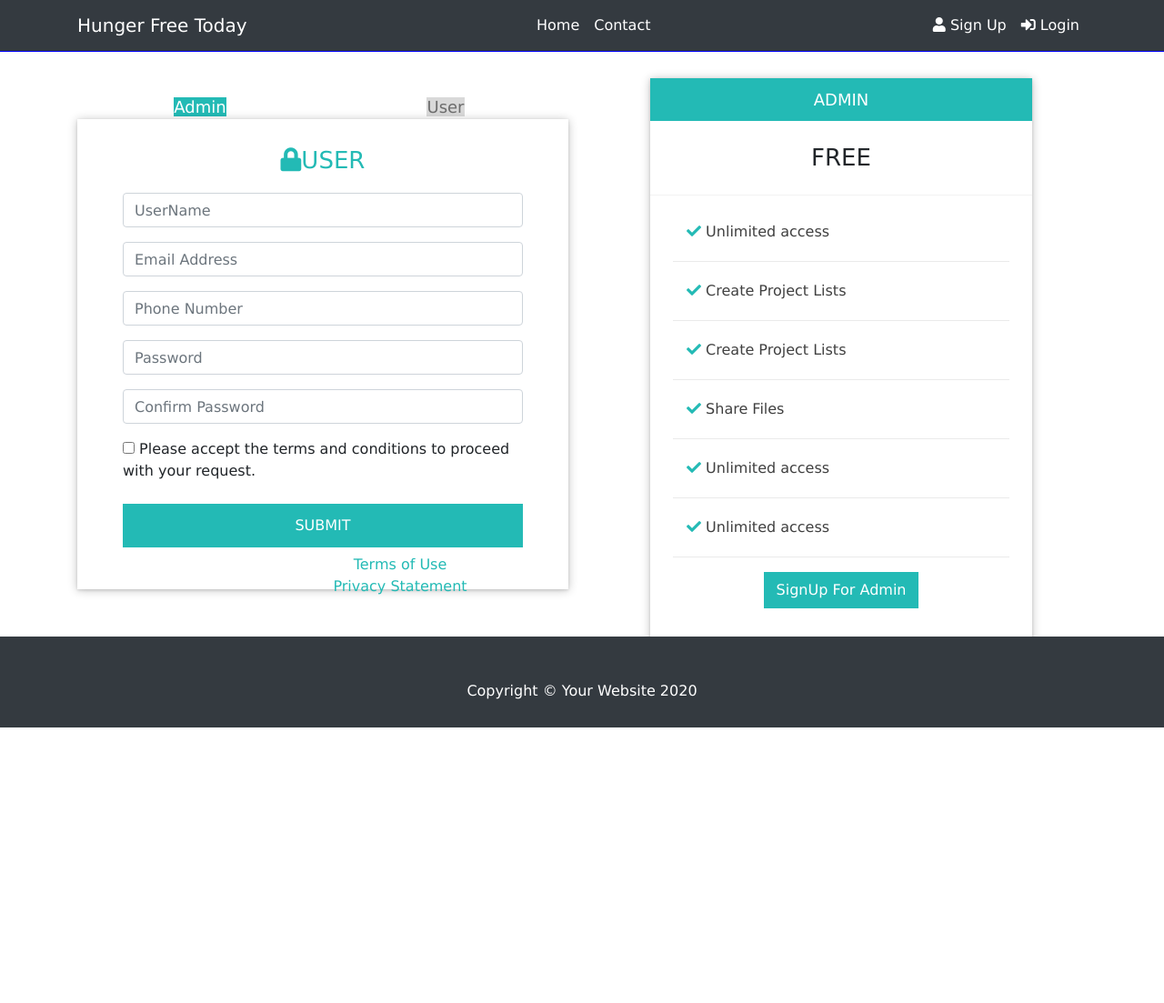
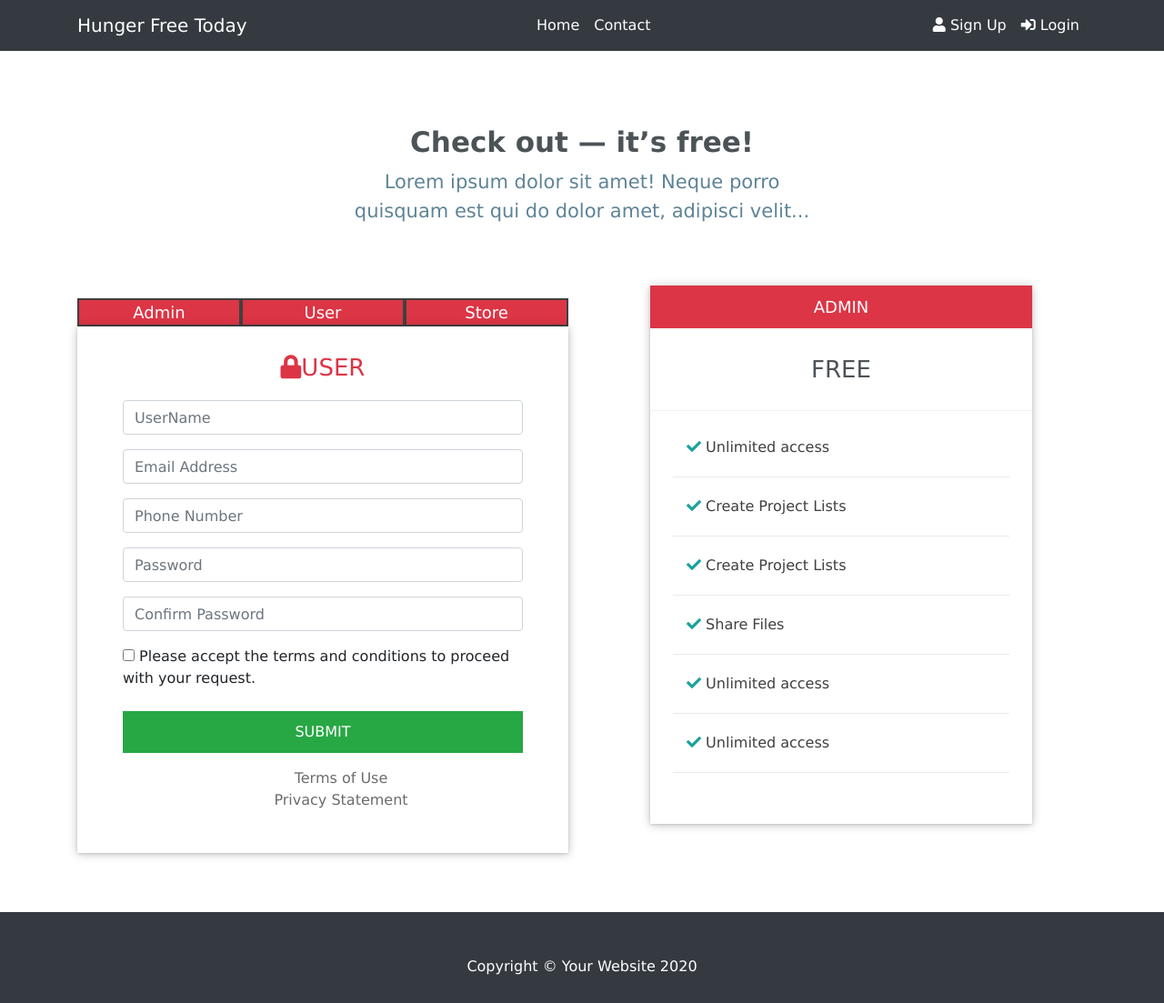
Before and after one commit to elyskrie21/Hunger-Free-Today, a Flask app: page /login in a window 1280 px wide. Shown: the whole page at 91% size. Before the commit the page ends 800 px from the top, so only its background shows below. Run offline with Flask 2, Linux system fonts and the light colour scheme; some libraries are stand-ins or nearby versions; some web fonts are replaced.

Commit message:
Improve login page

```diff
--- a/static/css/index.css
+++ b/static/css/index.css
@@ -10,11 +10,12 @@ html {
 
 body {
   min-height:100%;
-  padding:0;
   margin:0;
+  padding-top: 56px;
+  padding-bottom: 120px;
   position:relative;
   font-family: Cambo, Verdana, Geneva, Tahoma, sans-serif;
-  padding-top: 56px;
+
 }
 
 
@@ -50,13 +51,13 @@ body {
 
 
 /* Footer */
-footer{
+.footer{
   position:absolute;
   bottom:0;
   width:100%;
   height:100px;
 }
-
+/*
 *:hover {
    outline:1px blue solid;
- }
+}  */
--- a/static/css/login.css
+++ b/static/css/login.css
@@ -1,11 +1,24 @@
+.header-title{
+margin: 5rem 0;
+}
+h1{
+font-size: 31px;
+line-height: 40px;
+font-weight: 600;
+color:#4c5357;
+}
+h2{
+color: #5e8396;
+font-size: 21px;
+line-height: 32px;
+font-weight: 400;
+}
 .login-signup {
   padding: 0 0 25px;
 }
 
 .btn-success {
-  background: #23bab5;
   border-radius:0;
-  border: 2px solid #23bab5;
   webkit-transition: all 400ms cubic-bezier(.4,0,.2,1);
   transition: all 400ms cubic-bezier(.4,0,.2,1);
 }
@@ -15,11 +28,11 @@
   border: 2px solid #1aa19d;
   webkit-transition: all 400ms cubic-bezier(.4,0,.2,1);
   transition: all 400ms cubic-bezier(.4,0,.2,1);
-  color: #23BAB5;
+  color:#dc3545;
 }
 
 a {
-  color: #23bab5;
+  color: #6c6c6c;
 }
 
 ul {
@@ -51,7 +64,7 @@ article[role="login"]:hover {
 article[role="login"] h3 {
   font-size: 26px;
   font-weight: 300;
-  color: #23bab5;
+  color:#dc3545;
   margin-bottom: 20px;
 }
 
@@ -75,16 +88,15 @@ article[role="login"] p {
 
 .nav-tab-holder .nav-tabs > li {
   margin-bottom: -3px;
+  background-color:#dc3545;
   text-align: center;
   padding: 0;
   display: table-cell;
   float: none;
-  padding: 0;
+  border: 2px solid #404040;
 }
 
 .nav-tab-holder .nav-tabs > li > a {
-  background: #d9d9d9;
-  color: #6c6c6c;
   margin: 0;
   font-size: 18px;
   font-weight: 300;
@@ -92,7 +104,6 @@ article[role="login"] p {
 
 .nav-tab-holder .nav-tabs > li.active > a, .nav-tabs > li.active > a:hover, .nav-tabs > li.active > a:focus {
   color: #FFF;
-  background-color: #23bab5;
   border: 0;
   border-radius: 0;
 }
@@ -110,7 +121,7 @@ article[role="manufacturer"] {
 }
 
 article[role="manufacturer"] header {
-  background: #23bab5;
+  background:#dc3545;
   color: #fff;
   padding: 10px;
   font-size: 18px;
@@ -136,12 +147,28 @@ article[role="manufacturer"] ul li {
 }
 
 article[role="manufacturer"] ul li i {
-  color: #23bab5;
+  color: #1aa19d;
 }
 
 .login-signup {
   padding: 0 0 25px;
 }
+
+.social-login{
+    width:390px;
+    margin:0 auto;
+    margin-bottom: 14px;
+}
+
+.social-btn{
+    font-weight: 100;
+    color:white;
+    width:190px;
+    font-size: 0.9rem;
+}
+
+.facebook-btn{  background-color:#3C589C; }
+.google-btn{ background-color: #DF4B3B; }
 
 @media only screen and (max-width: 767px) {
   .mobile-pull {
--- /dev/null
+++ b/templates/contact.html
@@ -0,0 +1,5 @@
+{% extends "base.html"  %}
+
+{% block content %}
+
+{% enblock %}
--- a/templates/login.html
+++ b/templates/login.html
@@ -3,13 +3,24 @@
 {% block css %} <link href="{{url_for('static', filename='css/login.css')}}" rel="stylesheet"> {% endblock %}
 
 {% block content %}
-<div class="container pt-5">
-    <div class="login-signup">
+<div class="container">
+      <div class="col-md-6 mx-auto text-center">
+         <div class="header-title">
+            <h1 class="wv-heading--title">
+               Check out — it’s free!
+            </h1>
+            <h2 class="wv-heading--subtitle">
+               Lorem ipsum dolor sit amet! Neque porro quisquam est qui do dolor amet, adipisci velit...
+            </h2>
+         </div>
+      </div>
+          <div class="login-signup">
       <div class="row">
         <div class="col-sm-6 nav-tab-holder">
         <ul class="nav nav-tabs row" role="tablist">
-          <li role="presentation" class="active col-sm-6"><a href="#home" aria-controls="home" role="tab" data-toggle="tab">Admin</a></li>
-          <li role="presentation" class="col-sm-6"><a href="#profile" aria-controls="profile" role="tab" data-toggle="tab">User</a></li>
+          <li role="presentation" class="active col-sm-4"><a href="#home" aria-controls="home" role="tab" data-toggle="tab">Admin</a></li>
+          <li role="presentation" class="active col-sm-4"><a href="#profile" aria-controls="profile" role="tab" data-toggle="tab">User</a></li>
+          <li role="presentation" class="active col-sm-4"><a href="#store" aria-controls="profile" role="tab" data-toggle="tab">Store</a></li>
         </ul>
       </div>
 
@@ -47,7 +58,7 @@
                     </div>
                   </div>
                   <div class="form-group">
-                    <input type="submit" class="btn btn-success btn-block"  value="SUBMIT">
+                    <input type="submit" class="btn bg-success btn-success btn-block"  value="SUBMIT">
                   </div>
                 </form>
 
@@ -79,7 +90,6 @@
                   <li><i class="fa fa-check"></i>   Unlimited  access</li>
                   <li><i class="fa fa-check"></i>  Unlimited  access</li>
                 </ul>
-                <a href="#" class="btn btn-success">SignUp  For Admin</a>
               </article>
             </div>
 
@@ -89,6 +99,74 @@
         <!-- end of home -->
 
       <div role="tabpanel" class="tab-pane" id="profile">
+        <div class="row">
+
+          <div class="col-sm-6 mobile-pull">
+            <article role="login">
+              <h3 class="text-center"><i class="fa fa-lock"></i> Create User Account</h3>
+              <div class="social-login">
+                <button class="btn facebook-btn social-btn" type="button"><span><i class="fab fa-facebook-f"></i> Sign in with Facebook</span> </button>
+                <button class="btn google-btn social-btn" type="button"><span><i class="fab fa-google-plus-g"></i> Sign in with Google+</span> </button>
+              </div>
+              <form class="signup" action="index.html" method="post">
+                <div class="form-group">
+                  <input type="text" class="form-control" placeholder="UserName">
+                </div>
+                <div class="form-group">
+                  <input type="email" class="form-control" placeholder="Email Address">
+                </div>
+
+                <div class="form-group">
+                  <input type="password" class="form-control" placeholder="Password">
+                </div>
+                <div class="form-group">
+                  <input type="password" class="form-control" placeholder="Confirm Password">
+                </div>
+                <div class="form-group">
+                  <div class="checkbox">
+                    <label>
+                      <input type="checkbox"> Please accept the terms and conditions to proceed with your request.
+                    </label>
+                  </div>
+                </div>
+                <div class="form-group">
+                  <input type="submit" class="btn btn-success btn-block"  value="SUBMIT">
+                </div>
+              </form>
+              <footer role="signup" class="text-center">
+                <ul>
+                  <li>
+                    <a href="#">Terms of Use</a>
+                  </li>
+                  <li>
+                    <a href="#">Privacy Statement</a>
+                  </li>
+                </ul>
+              </footer>
+
+            </article>
+          </div>
+
+          <div class="col-sm-6">
+            <article role="manufacturer"  class="text-center">
+              <header>
+                USER
+              </header>
+              <h1>FREE</h1>
+              <ul class="text-left">
+                <li><i class="fa fa-check"></i>  Unlimited Site Access</li>
+                <li><i class="fa fa-check"></i>   Unlimited Site Access</li>
+                <li><i class="fa fa-check"></i>  Unlimited Site Access</li>
+                <li><i class="fa fa-check"></i>  Unlimited Site Access</li>
+                <li><i class="fa fa-check"></i>   Unlimited Site Access</li>
+                <li><i class="fa fa-check"></i>   Unlimited Site Access</li>
+              </ul>
+            </article>
+          </div>
+        </div>
+      </div>
+
+  <div role="tabpanel" class="tab-pane" id="store">
         <div class="row">
 
           <div class="col-sm-6 mobile-pull">
@@ -147,13 +225,11 @@
                 <li><i class="fa fa-check"></i>   Unlimited Site Access</li>
                 <li><i class="fa fa-check"></i>   Unlimited Site Access</li>
               </ul>
-
-              <a href="#" class="btn btn-success">SignUp  For User</a>
             </article>
           </div>
         </div>
       </div>
   </div>
-  </div>
+ </div>
 </div>
 {% endblock %}
```
Also changed, not shown: templates/index.html (+6 -8 lines).
